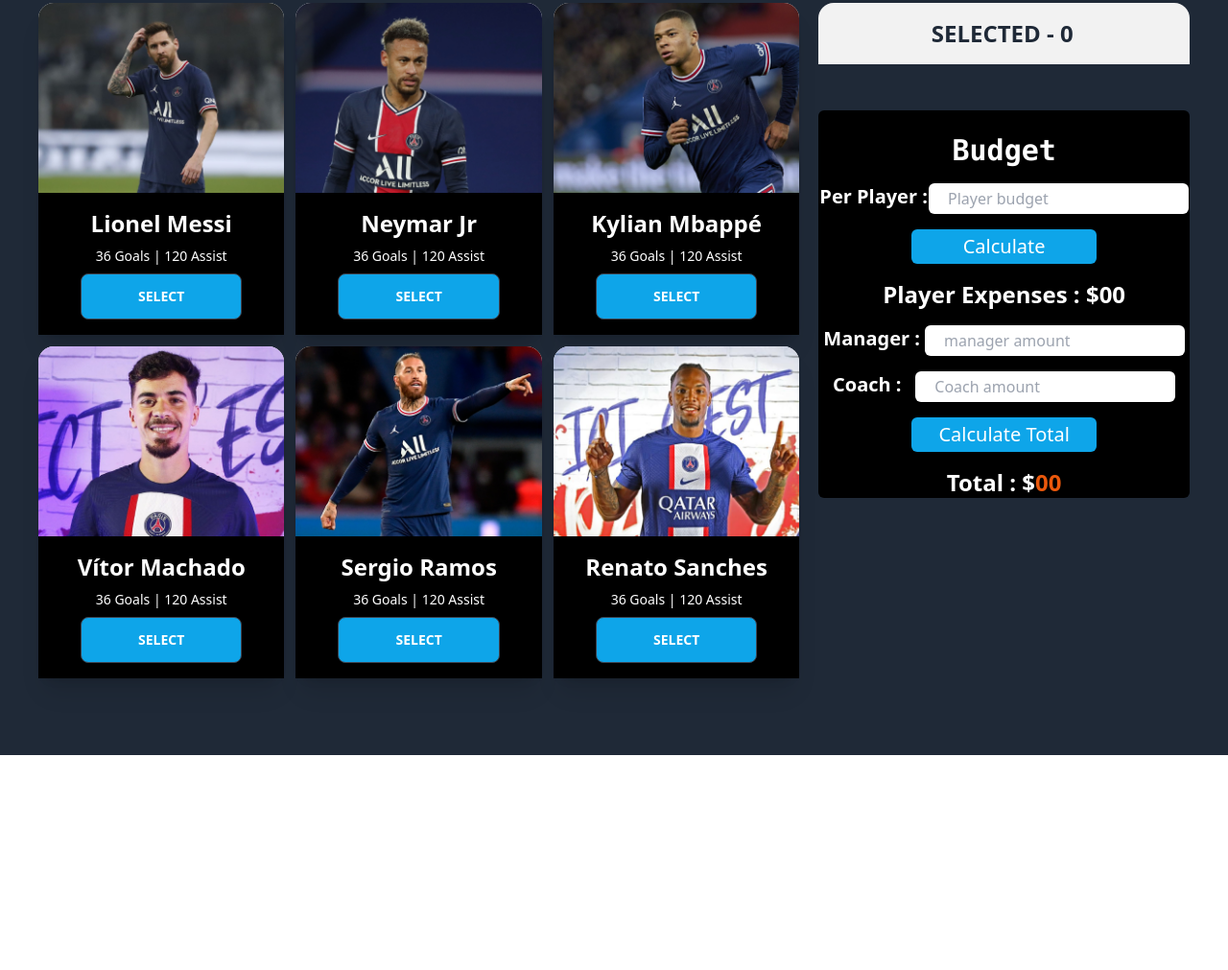
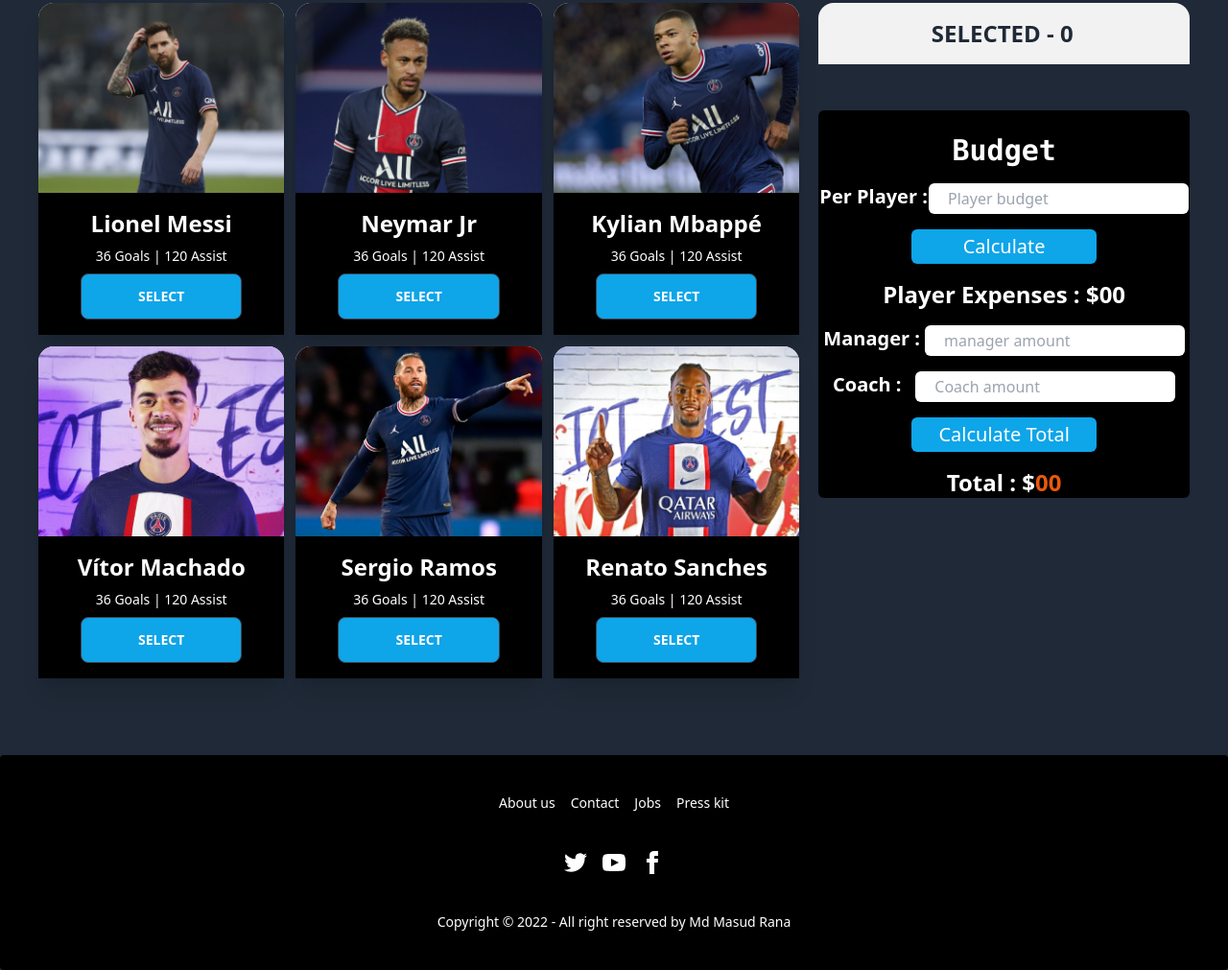
Before and after one commit to masud90895/select-best-five, a plain HTML site: page index.html in a window 1280 px wide. Shown: the part 467-1478 px from the top of the page at 96% size. Before the commit the page ends 1254 px from the top, so only its background shows below. Drawn offline with nearby package versions, Linux system fonts and the light colour scheme.

Commit message:
footer added

```diff
--- a/index.html
+++ b/index.html
@@ -157,6 +157,27 @@
         </section>
        </section>
     </main>
+     <!-- ----------------------
+            footer start
+        ------------------ -->
+        <footer class="footer footer-center p-10 bg-black text-white text-base-content rounded">
+          <div class="grid grid-flow-col gap-4">
+            <a class="link link-hover">About us</a>
+            <a class="link link-hover">Contact</a>
+            <a class="link link-hover">Jobs</a>
+            <a class="link link-hover">Press kit</a>
+          </div>
+          <div>
+            <div class="grid grid-flow-col gap-4">
+              <a><svg xmlns="http://www.w3.org/2000/svg" width="24" height="24" viewBox="0 0 24 24" class="fill-current"><path d="M24 4.557c-.883.392-1.832.656-2.828.775 1.017-.609 1.798-1.574 2.165-2.724-.951.564-2.005.974-3.127 1.195-.897-.957-2.178-1.555-3.594-1.555-3.179 0-5.515 2.966-4.797 6.045-4.091-.205-7.719-2.165-10.148-5.144-1.29 2.213-.669 5.108 1.523 6.574-.806-.026-1.566-.247-2.229-.616-.054 2.281 1.581 4.415 3.949 4.89-.693.188-1.452.232-2.224.084.626 1.956 2.444 3.379 4.6 3.419-2.07 1.623-4.678 2.348-7.29 2.04 2.179 1.397 4.768 2.212 7.548 2.212 9.142 0 14.307-7.721 13.995-14.646.962-.695 1.797-1.562 2.457-2.549z"></path></svg></a>
+              <a><svg xmlns="http://www.w3.org/2000/svg" width="24" height="24" viewBox="0 0 24 24" class="fill-current"><path d="M19.615 3.184c-3.604-.246-11.631-.245-15.23 0-3.897.266-4.356 2.62-4.385 8.816.029 6.185.484 8.549 4.385 8.816 3.6.245 11.626.246 15.23 0 3.897-.266 4.356-2.62 4.385-8.816-.029-6.185-.484-8.549-4.385-8.816zm-10.615 12.816v-8l8 3.993-8 4.007z"></path></svg></a>
+              <a><svg xmlns="http://www.w3.org/2000/svg" width="24" height="24" viewBox="0 0 24 24" class="fill-current"><path d="M9 8h-3v4h3v12h5v-12h3.642l.358-4h-4v-1.667c0-.955.192-1.333 1.115-1.333h2.885v-5h-3.808c-3.596 0-5.192 1.583-5.192 4.615v3.385z"></path></svg></a>
+            </div>
+          </div>
+          <div>
+            <p>Copyright © 2022 - All right reserved by Md Masud Rana</p>
+          </div>
+        </footer>
 
 
     <script src="js/utilities.js"></script>
```
